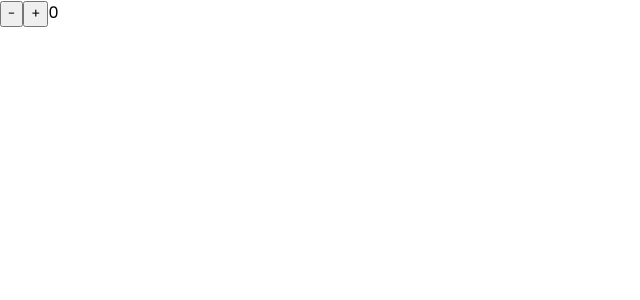
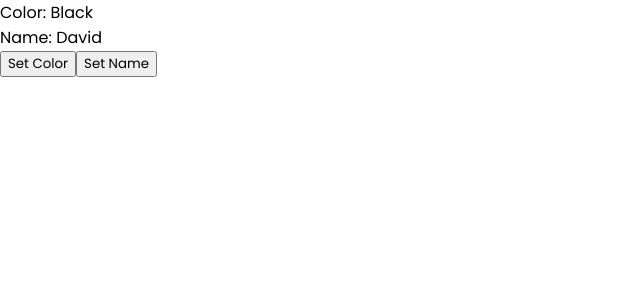
Before and after one commit to ehsanmajd/user-manager, a React (Create React App) app: page / in a window 1280 px wide. Shown: the top 300 px of the page, without its empty margins (0-640 px from the left). Built offline with nearby package versions, Linux system fonts and the light colour scheme.

Commit message:
useLegacyState

```diff
--- /dev/null
+++ b/src/custom-hooks/app.js
@@ -0,0 +1,53 @@
+import React, { useState } from 'react'
+
+function useLegacyState(initState) {
+  const [state, setState] = useState(initState);
+
+  function newSetState(newState) {
+    const stateCopy = { ...state, ...newState };
+    setState(stateCopy);
+  }
+
+  return [
+    state,
+    newSetState
+  ]
+}
+
+export default function App() {
+  // const [color, setColor] = React.useState('Black');
+  // const [name, setName] = React.useState('David');
+  const [state, setState] = useLegacyState({
+    color: 'Black',
+    name: 'David',
+  });
+
+  function handleNameClick() {
+    setState({
+      name: state.name === 'David' ? 'Reza' : 'David'
+    })
+    // setName(name === 'David' ? 'Reza' : 'David')
+  }
+
+  function handleColorClick() {
+    setState({
+      color: state.color === 'Black' ? 'White' : 'Black'
+    })
+    // setColor(color === 'Black' ? 'White' : 'Black')
+  }
+
+  return (
+    <div>
+      <div>
+        <label>Color: </label>
+        <label>{state.color}</label>
+      </div>
+      <div>
+        <label>Name: </label>
+        <label>{state.name}</label>
+      </div>
+      <button onClick={handleColorClick}>Set Color</button>
+      <button onClick={handleNameClick}>Set Name</button>
+    </div>
+  )
+}
--- a/src/index.js
+++ b/src/index.js
@@ -1,7 +1,7 @@
 import React from 'react';
 import ReactDOM from 'react-dom';
 import './index.css';
-import App from './counter/App';
+import App from './custom-hooks/app';
 
 
 ReactDOM.render(
```
